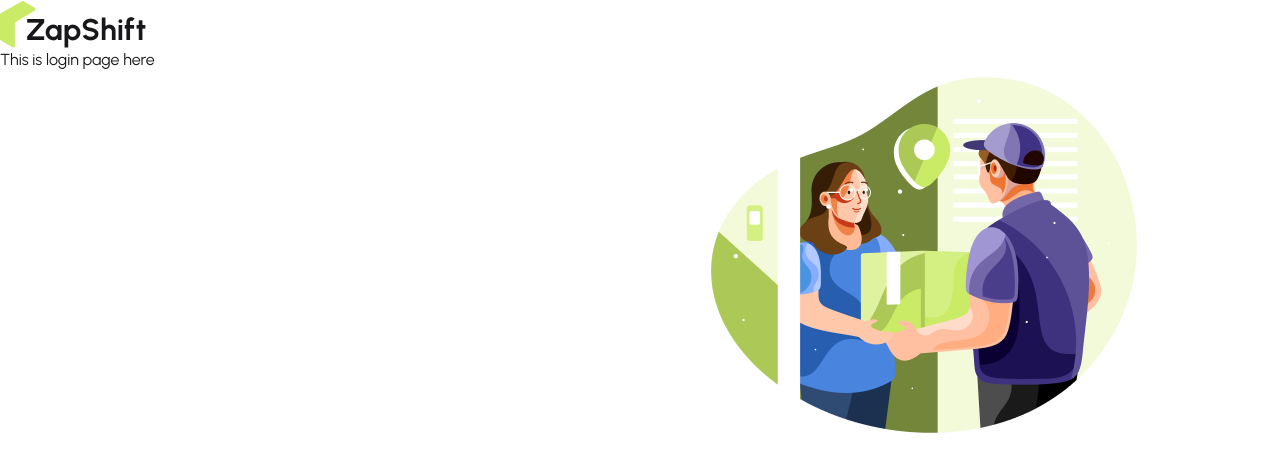
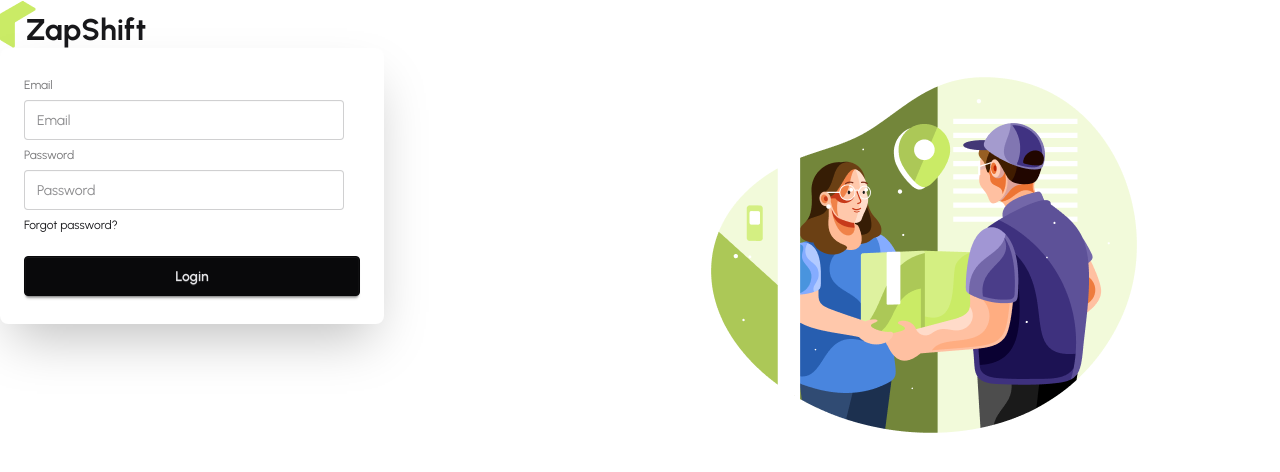
Before and after one commit to MasumRezaMunna/Zap-Shift-Client, a React (Vite) app in the folder zap-shift-client/: page /login in a window 1280 px wide. Shown: the top 472 px of the page. Built offline with nearby package versions, Linux system fonts and the light colour scheme.

Commit message:
create login page and react hook form

```diff
--- /dev/null
+++ b/zap-shift-client/src/hooks/useAuth.jsx
@@ -0,0 +1,10 @@
+import React, { use } from 'react';
+import { AuthContext } from '../contexts/AuthContext/AuthContext';
+
+const useAuth = () => {
+    const authInfo = use(AuthContext);
+
+    return authInfo;
+};
+
+export default useAuth;
--- a/zap-shift-client/src/pages/Auth/Login/Login.jsx
+++ b/zap-shift-client/src/pages/Auth/Login/Login.jsx
@@ -1,11 +1,49 @@
-import React from 'react';
+import React from "react";
+import { useForm } from "react-hook-form";
+import useAuth from "../../../hooks/useAuth";
 
 const Login = () => {
-    return (
-        <div>
-            <h2>This is login page here</h2>
-        </div>
-    );
+
+    const {register, handleSubmit, formState : {errors}} = useForm();
+    const {signInUser} = useAuth();
+
+    const handleLogin = (data) => {
+        console.log('form data', data);
+        signInUser(data.email, data.password)
+        .then(result =>{
+            console.log(result.user)
+        })
+        .catch(error =>{
+            console.log(error)
+        })
+    }
+
+  return (
+    <div className="card bg-base-100 w-full max-w-sm shrink-0 shadow-2xl">
+      <form className="card-body" onSubmit={handleSubmit}>
+        <fieldset className="fieldset">
+          <label className="label">Email</label>
+          <input type="email" {...register("email", {required : true})} className="input" placeholder="Email" />
+
+            {
+                errors.email?.type === 'required' && <p className="text-red-500">Email is required</p>
+            }
+
+          <label className="label">Password</label>
+          <input type="password" {...register("password", {required: true, minLength: 6})} className="input" placeholder="Password" />
+
+                {
+                    errors.password?.type === 'minLength' && <p className="text-red-500"> Password must be 6 characters or longer</p>
+                }
+
+          <div>
+            <a className="link link-hover">Forgot password?</a>
+          </div>
+          <button className="btn btn-neutral mt-4">Login</button>
+        </fieldset>
+      </form>
+    </div>
+  );
 };
 
 export default Login;
--- a/zap-shift-client/src/pages/Auth/Register/Register.jsx
+++ b/zap-shift-client/src/pages/Auth/Register/Register.jsx
@@ -1,5 +1,6 @@
 import React from "react";
 import { useForm } from "react-hook-form";
+import useAuth from "../../../hooks/useAuth";
 
 const Register = () => {
   const {
@@ -8,8 +9,17 @@
     formState: { errors },
   } = useForm();
 
+  const {registerUser} = useAuth()
+
   const handleRegistration = (data) => {
     console.log("after register", data);
+    registerUser(data.email, data.password)
+    .then(result => {
+      console.log(result.user);
+    })
+    .catch(error => {
+      console.log(error)
+    })
   };
 
   return (
@@ -49,7 +59,7 @@
           <div>
             <a className="link link-hover">Forgot password?</a>
           </div>
-          <button className="btn btn-neutral mt-4">Login</button>
+          <button className="btn btn-neutral mt-4">Register</button>
         </fieldset>
       </form>
     </div>
--- a/zap-shift-client/src/pages/Brands/Brands.jsx
+++ b/zap-shift-client/src/pages/Brands/Brands.jsx
@@ -24,7 +24,7 @@
   return (
     <Swiper
       loop={true}
-      slidesPerView={4}
+      slidesPerView={3}
       centeredSlides={true}
       spaceBetween={30}
       grabCursor={true}
```
